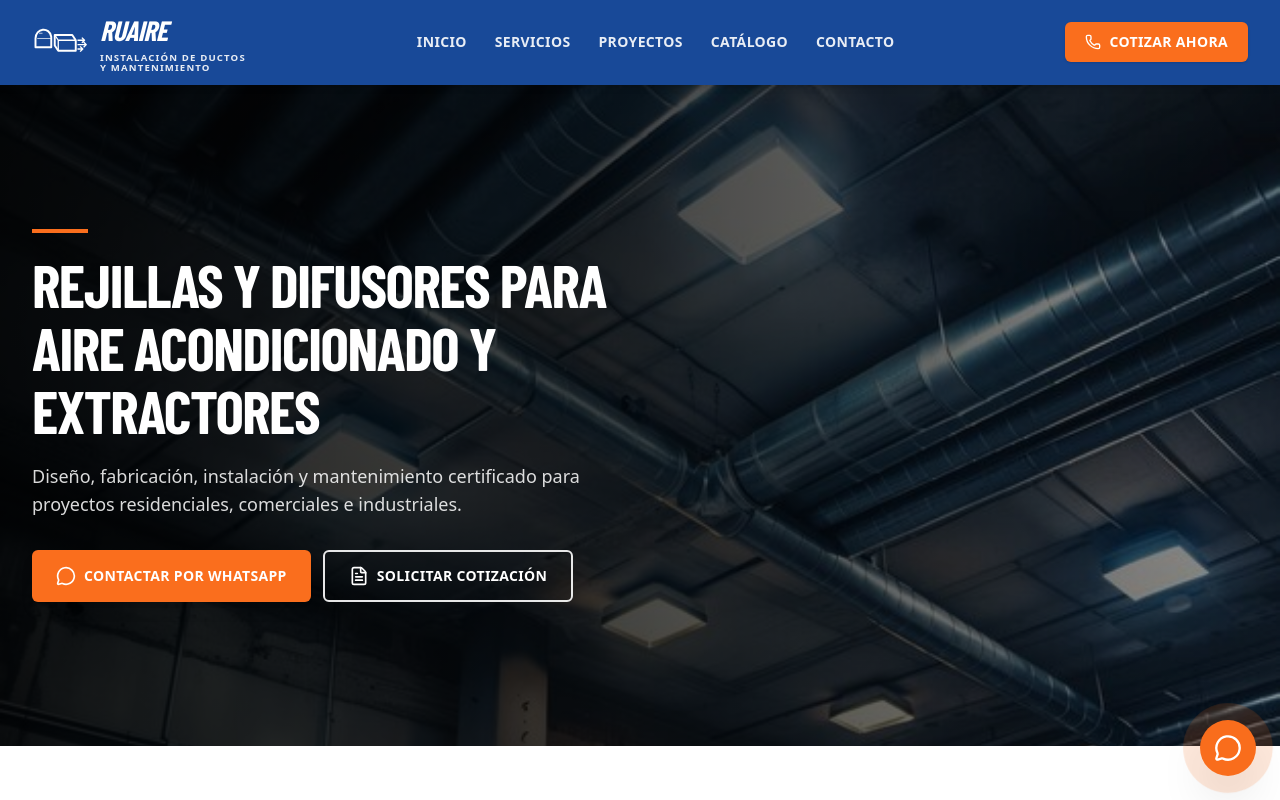
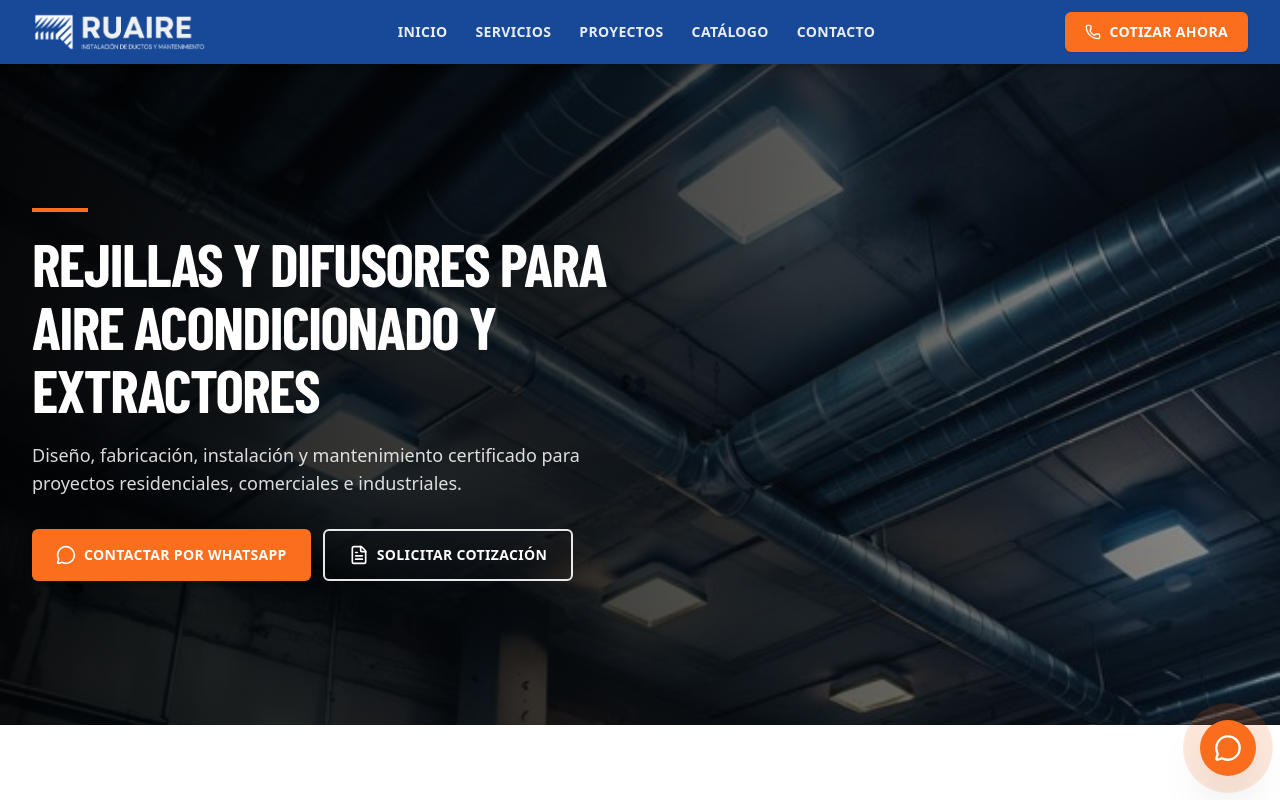
Before and after one commit to dc-crypto/diego-landing, a Next.js app: page /ruaire in a window 1280 px wide. Shown: the top 800 px of the page. Built offline with nearby package versions, Linux system fonts and the light colour scheme; a web font is replaced by a local one.

Commit message:
Add RUAIRE brand logo to header and footer
Replaces the placeholder SVG icon + text lockup with the client-provided
logo image (background removed to blend with the brand blue header/footer).

```diff
--- a/app/ruaire/page.tsx
+++ b/app/ruaire/page.tsx
@@ -8,19 +8,7 @@ const HTML = `<div class="min-h-screen bg-background text-foreground">
 <div class="mx-auto flex max-w-7xl items-center justify-between gap-4 px-4 py-3 sm:px-6 lg:px-8">
 <a href="#inicio" class="text-brand-foreground">
 <div class="flex items-center gap-3 ">
-<svg viewBox="0 0 64 48" class="h-11 w-14 shrink-0" fill="none" stroke="currentColor" stroke-width="2" stroke-linejoin="round" aria-hidden="true">
-<path d="M4 20 C 4 8, 20 6, 22 18 L 22 30 L 4 30 Z" stroke-width="2.2"></path>
-<path d="M8 14 L 12 14 M 6 20 L 22 20" stroke-width="1.2" opacity="0.7"></path>
-<path d="M26 16 L 46 16 L 50 22 L 50 34 L 30 34 L 26 28 Z" stroke-width="2.2"></path>
-<path d="M26 16 L 30 22 L 50 22 M 30 22 L 30 34" stroke-width="1.5"></path>
-<path d="M52 22 L 60 22 M 57 19 L 60 22 L 57 25" stroke-width="1.6"></path>
-<path d="M52 27 L 62 27 M 59 24 L 62 27 L 59 30" stroke-width="1.6"></path>
-<path d="M52 32 L 58 32 M 55 29 L 58 32 L 55 35" stroke-width="1.6"></path>
-</svg>
-<div class="leading-none">
-<div class="font-display text-2xl font-extrabold italic tracking-tight sm:text-[1.75rem]" style="font-stretch:condensed">RUAIRE</div>
-<div class="mt-1 text-[0.55rem] font-semibold tracking-[0.12em] opacity-90 sm:text-[0.6rem]">INSTALACIÓN DE DUCTOS<br/>Y MANTENIMIENTO</div>
-</div>
+<img src="/ruaire/images/logo-ruaire.png" alt="RUAIRE - Instalación de ductos y mantenimiento" class="h-10 w-auto sm:h-11" />
 </div>
 </a>
 <nav class="hidden items-center gap-7 lg:flex">
@@ -456,19 +444,7 @@ const HTML = `<div class="min-h-screen bg-background text-foreground">
 <div class="grid gap-10 lg:grid-cols-[1fr_1fr_1fr]">
 <div>
 <div class="flex items-center gap-3 ">
-<svg viewBox="0 0 64 48" class="h-11 w-14 shrink-0" fill="none" stroke="currentColor" stroke-width="2" stroke-linejoin="round" aria-hidden="true">
-<path d="M4 20 C 4 8, 20 6, 22 18 L 22 30 L 4 30 Z" stroke-width="2.2"></path>
-<path d="M8 14 L 12 14 M 6 20 L 22 20" stroke-width="1.2" opacity="0.7"></path>
-<path d="M26 16 L 46 16 L 50 22 L 50 34 L 30 34 L 26 28 Z" stroke-width="2.2"></path>
-<path d="M26 16 L 30 22 L 50 22 M 30 22 L 30 34" stroke-width="1.5"></path>
-<path d="M52 22 L 60 22 M 57 19 L 60 22 L 57 25" stroke-width="1.6"></path>
-<path d="M52 27 L 62 27 M 59 24 L 62 27 L 59 30" stroke-width="1.6"></path>
-<path d="M52 32 L 58 32 M 55 29 L 58 32 L 55 35" stroke-width="1.6"></path>
-</svg>
-<div class="leading-none">
-<div class="font-display text-2xl font-extrabold italic tracking-tight sm:text-[1.75rem]" style="font-stretch:condensed">RUAIRE</div>
-<div class="mt-1 text-[0.55rem] font-semibold tracking-[0.12em] opacity-90 sm:text-[0.6rem]">INSTALACIÓN DE DUCTOS<br/>Y MANTENIMIENTO</div>
-</div>
+<img src="/ruaire/images/logo-ruaire.png" alt="RUAIRE - Instalación de ductos y mantenimiento" class="h-10 w-auto sm:h-11" />
 </div>
 <p class="mt-5 max-w-xs text-sm text-white/80">Especialistas en fabricación, instalación y mantenimiento de sistemas de ventilación y aire acondicionado.</p>
 <div class="mt-5 flex gap-2">
```
Also changed, not shown: public/ruaire/images/logo-ruaire.png (added).
